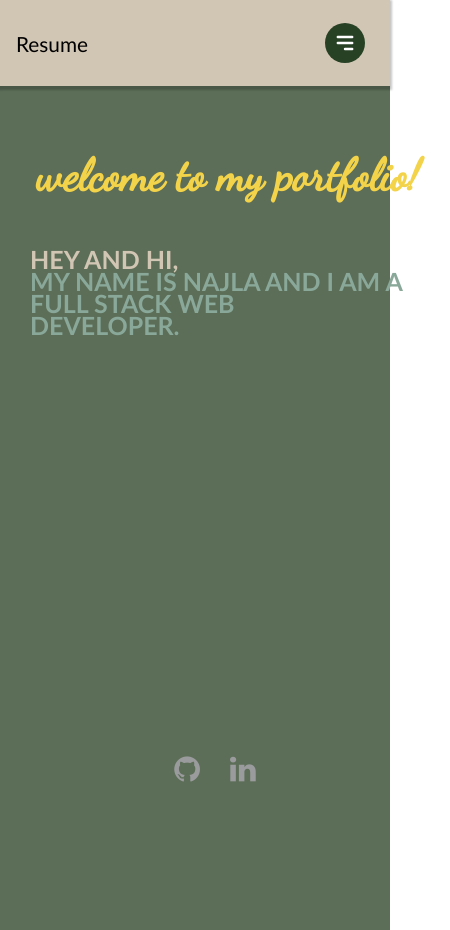
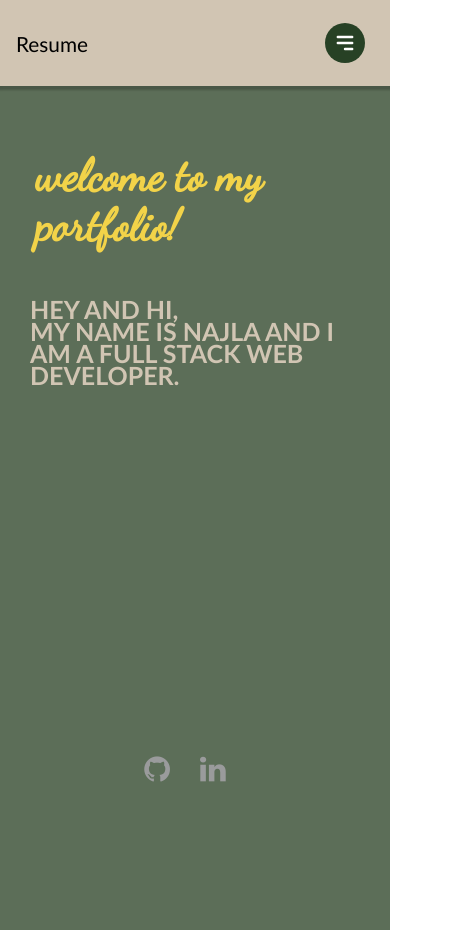
Before and after one commit to nparker80/Najla_Coding_Portfolio, a React (Create React App) app: page / in a window 390 px wide. Shown: the whole page, 450 px wide, since content can reach past the window. Built offline with nearby package versions, Linux system fonts and the light colour scheme.

Commit message:
media queries home fixed

```diff
--- a/src/contents/Home/Home.scss
+++ b/src/contents/Home/Home.scss
@@ -1,8 +1,9 @@
 .condiv-home {
   background-color: #5C6E58;
 
+
+
   .greeting {
-    width: 100%;
     padding: 30px;
     display: flex;
     flex-direction: column;
@@ -74,12 +75,11 @@
   // }
 
 
-  span {
-    padding: 40px;
-    color: #8AA899;
+  //   span {
+  //     padding: 40px;
+  //     color: #8AA899;
 
-  }
-
+  //   }
 
   .p-text-home {
     display: flex;
@@ -92,31 +92,30 @@
     font-family: 'Dancing Script',
       cursive;
     font-size: 75px;
+  }
 
 
+  @media screen and (max-width: 1024px) {
+    .p-text-home {
+      padding: 0px 0px 0px 5px;
+      font-size: 55px;
+    }
+  }
 
-    @media screen and (min-width: 320px) {
+  @media screen and (max-width: 768px) {
+    .p-text-home {
       padding: 35px 0px 0px 5px;
-      display: inline;
+      font-size: 50px;
+
+    }
+  }
+
+  @media screen and (max-width: 480px) {
+    .p-text-home {
+      padding: 35px 0px 0px 5px;
       font-size: 45px;
     }
   }
 
 
-
-
-  // @media screen and (min-width: 481px) {
-
-  //   padding: 300px 0px 0px 150px;
-  //   display: inline;
-  //   font-size: 30px;
-
-  // }
-
-  // @media screen and (min-width: 769px) {
-
-  //   padding: 0px 0px 0px 225px;
-  //   display: inline;
-  //   font-size: 35px;
-  // }
 }
```
